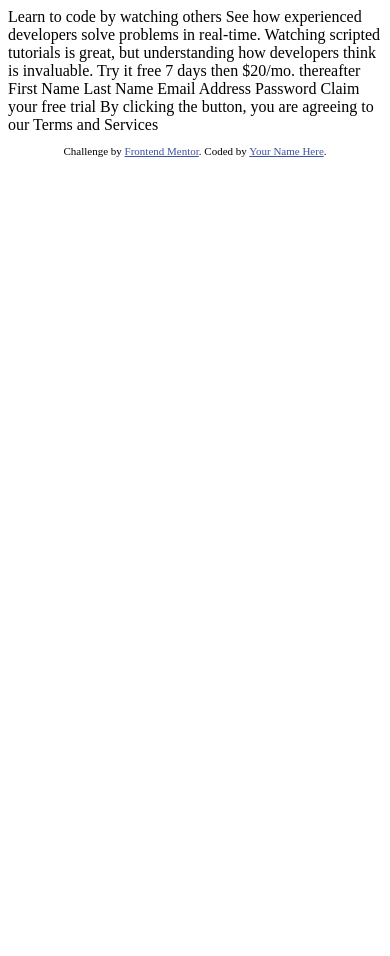
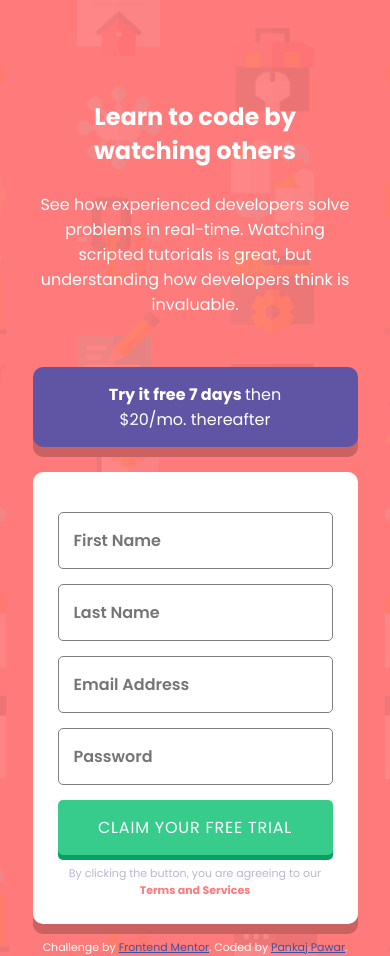
Before and after one commit to DamnItAzriel/intro-component-with-sign-up-form, a plain HTML site: page index.html in a window 390 px wide. Before the commit the page ends 844 px from the top, so only its background shows below. Drawn offline with Linux system fonts and the light colour scheme.

Commit message:
Uploading mobile ready webpage

```diff
--- a/index.html
+++ b/index.html
@@ -5,7 +5,10 @@
   <meta name="viewport" content="width=device-width, initial-scale=1.0"> <!-- displays site properly based on user's device -->
 
   <link rel="icon" type="image/png" sizes="32x32" href="./images/favicon-32x32.png">
-
+  <link rel="preconnect" href="https://fonts.googleapis.com">
+  <link rel="preconnect" href="https://fonts.gstatic.com" crossorigin>
+  <link href="https://fonts.googleapis.com/css2?family=Poppins:wght@400;500;600;700&display=swap" rel="stylesheet">
+  <link rel="stylesheet" href="style.css">
   <title>Frontend Mentor | Intro component with sign up form</title>
 
   <!-- Feel free to remove these styles or customise in your own stylesheet 👍 -->
@@ -15,27 +18,50 @@
   </style>
 </head>
 <body>
-
-  Learn to code by watching others
-
-  See how experienced developers solve problems in real-time. Watching scripted tutorials is great,
-  but understanding how developers think is invaluable.
-
-  Try it free 7 days then $20/mo. thereafter
-
-  First Name
-  Last Name
-  Email Address
-  Password
-
-  Claim your free trial
-
-  By clicking the button, you are agreeing to our Terms and Services
-
+  <main>
+    <div class="text">
+      <h1>
+        Learn to code by watching others
+      </h1>
+      <p>
+        See how experienced developers solve problems in real-time. Watching scripted tutorials is great,
+        but understanding how developers think is invaluable.
+      </p>
+    </div>
+    <div class="form">
+      <div class="try">
+        <span>
+          Try it free 7 days
+        </span>
+        then $20/mo. thereafter
+      </div>
+      <form action="">
+        <input type="text" name="first-name" id="" placeholder="First Name" required> <br>
+        <!-- First Name  -->
+        <input type="text" name="last-name" id="" placeholder="Last Name" required> <br>
+        <!-- Last Name  -->
+        <!-- <input type="text" name="email-id" id="" > -->
+        <input type="email" name="email-id" id="" placeholder="Email Address" required> <br>
+        <!-- Email Address -->
+        <!-- <input type="text" name="" id=""> -->
+        <input type="password" name="password" id="" placeholder="Password" required> <br>
+        <!-- Password -->
+        <button>
+          Claim your free trial
+        </button>
+        <p class="terms-condn">
+          By clicking the button, you are agreeing to our
+          <span>
+            Terms and Services
+          </span>
+        </p>
+      </form>
+    </div>
+  </main>
   <footer>
     <p class="attribution">
       Challenge by <a href="https://www.frontendmentor.io?ref=challenge" target="_blank">Frontend Mentor</a>.
-      Coded by <a href="#">Your Name Here</a>.
+      Coded by <a href="https://twitter.com/DamnItAzriel">Pankaj Pawar</a>.
     </p>
   </footer>
 </body>
--- /dev/null
+++ b/style.css
@@ -0,0 +1,118 @@
+* {
+    box-sizing: border-box;
+    margin: 0;
+    padding: 0;
+}
+.attribution { font-size: 11px; text-align: center; margin-top: 15px; }
+.attribution a { color: hsl(228, 45%, 44%); }
+body{
+    font-family: 'Poppins', sans-serif;
+    font-size: 16px;
+    width: 375px;
+    margin: 0px auto;
+    text-align: center;
+    color: white;
+    background-color: hsl(0, 100%, 74%);
+    background-image: url('/images/bg-intro-mobile.png');
+    background-size: cover;
+    background-repeat: no-repeat;
+}
+h1{
+    font-size: 24px;
+    padding: 100px 25px 25px 25px;
+    line-height: 1.4em;
+    /* font-weight: normal; */
+}
+.text p{
+    margin-bottom: 50px;
+}
+main{
+    /* background-color: hsl(0, 100%, 74%); */
+    padding-right: 25px;
+    padding-left: 25px;
+}
+
+.try{
+    /* width: inherit; */
+    padding: 15px 50px 15px 50px;
+    background-color: hsl(248, 32%, 49%);
+    border-radius: 10px;
+    margin-bottom: 25px;
+    box-shadow: 0px 10px hsl(0, 51%, 59%);
+}
+.try span{
+    font-weight: bold;
+}
+
+form{
+    padding: 25px;
+    background-color: white;
+    border-radius: 10px;
+    box-shadow: 0px 10px hsl(0, 51%, 59%);
+}
+
+input{
+    width: 275px;
+    padding: 15px;
+    margin-top: 15px;
+    border: 1px solid rgb(128,128,128);
+    border-radius: 5px;
+    /* font-weight: bolder; */
+}
+input::placeholder{
+    font-weight: 600;
+    /* color: hsl(249, 10%, 26%); */
+}
+input:focus{
+    outline: none;
+    border: 1px solid hsl(249, 10%, 26%) ;
+    /* border-color: hsl(249, 10%, 26%); */
+    font-weight: 600;
+}
+/* input:last-child{
+    margin-bottom: 15px;
+} */
+input, button{
+    font: inherit;
+}
+button{
+    margin-top: 15px;
+    width: 275px;
+    color: white;
+    background-color: hsl(154, 59%, 51%);
+    outline: none;
+    border:none;
+    padding: 15px;
+    border-radius: 5px;
+    text-transform: uppercase;
+    /* font-weight: bold; */
+    letter-spacing: 0.05em;
+    /* box-shadow: ; */
+    box-shadow: 0px 5px hsl(154, 91%, 33%);
+}
+.terms-condn{
+    color:hsl(246, 25%, 77%);
+    font-size: 11px;
+    margin-top: 10px;
+}
+.terms-condn span{
+    color:  hsl(0, 100%, 74%);
+    font-weight: bold;
+}
+input:required:focus:invalid{
+    background-image: url('/images/icon-error.svg');
+    background-repeat: no-repeat;
+    background-position-x: 235px;
+    background-position-y: 15px;
+}
+button:hover{
+    background-color: chartreuse;
+    cursor: pointer;
+    box-shadow: 0px 5px hsl(154, 59%, 51%);
+}
+
+@media screen and (min-width:425px) {
+    body{
+        background-image: url('/images/bg-intro-desktop.png');
+    }
+}
```
